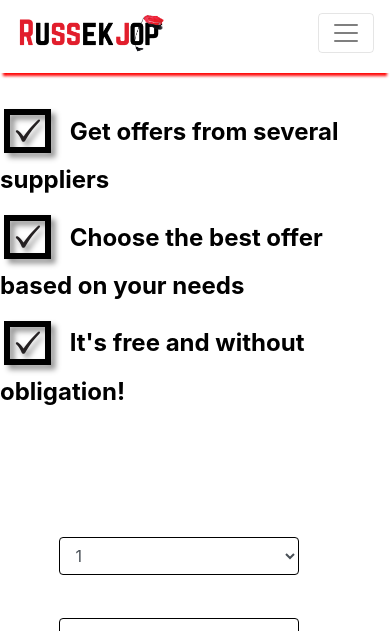
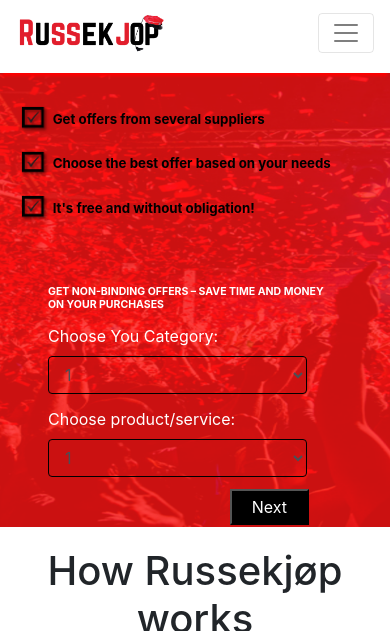
Before and after one commit to MughalUsama/Russekjop, a PHP site: page / in a window 390 px wide. Shown: the top 631 px of the page. Run offline with PHP 8.4, Linux system fonts and the light colour scheme; some libraries are stand-ins or nearby versions.

Commit message:
moved images to img folder and changed paths

```diff
--- /dev/null
+++ b/css/Styles.css
@@ -0,0 +1,104 @@
+
+body{
+	overflow: scroll;
+	overflow-x: hidden;
+}
+.cimage:hover{
+ transform: scale(0.99);
+ cursor: pointer;
+}
+.bimage:hover{
+ transform: scale(0.99);
+ cursor: pointer;
+}
+.myfont{
+  font-family: Candara,Calibri,Segoe,Segoe UI,Optima,Arial,sans-serif;
+}
+.myfontTimes{
+  font-family:'Segoe UI', Tahoma, Geneva, Verdana, sans-serif;
+}
+#div1st
+{
+	background-image: url("../img/Pictureb.png");
+	background-repeat: no-repeat;
+	background-position: center;
+	background-size: cover;
+  box-sizing: border-box;
+}
+::placeholder{
+	color: white;
+	font-weight: bold;
+}
+section{
+	font-size: 2vw;
+	width:100%;
+	height:30%;
+	font-size:30px;
+	text-align: center;
+}
+.divs{
+	color: black;
+	width:100%;
+}
+.divider{
+  position:absolute;
+  top:10%;
+  border-left:2px solid black;
+  z-index: 999;
+}
+.nopadding {
+   padding: 0 !important;
+   margin: 0 !important;
+}
+
+@media (min-width: 992px){
+  .A {
+    width: 33.33%;
+  }
+
+}
+
+@media (min-width: 768px) and (max-width: 991px){
+  .B {
+    width: 33.33%;
+  }
+  .col-md-12 > .divs{
+	width:95%;
+  }
+}
+
+
+.tick-img{
+  width: 60px;
+  margin-left: 10%;
+  }
+
+@media (max-width: 1024px){
+
+  h4{
+    font-size: 100% !important;
+  }
+}
+
+@media (max-width: 376px){
+  .tick-img{
+    margin-left: 10%;
+  }
+  }
+@media (max-width: 767px){
+  .C {
+    width: 100%;
+  }
+  h4{
+    font-size: 83% !important;
+  }
+
+.tick-img{
+  width: 30px;
+  margin-left: 5%;
+ }
+}
+.imagesStyle{
+  object-fit:cover !important;
+  height: 100% !important;
+}
--- a/index.php
+++ b/index.php
@@ -25,13 +25,13 @@
 	<div class="row" id="div1st">
 		<div class="col-lg-6 col-md-6 col-sm-6 col-xs-12 d-flex flex-column justify-content-center py-4" >
 				<div class="py-2" >
-					<img src="Picture3.png" class="tick-img"><h4 class="d-inline" style="font-weight: bold;color: black;"> Get offers from several suppliers</h4>
+					<img src="./img/Picturec.png" class="tick-img"><h4 class="d-inline" style="font-weight: bold;color: black;"> Get offers from several suppliers</h4>
 				</div>
 				<div class="py-2">
-					<img src="Picture3.png" class="tick-img"><h4 class="d-inline" style="font-weight: bold;color: black;"> Choose the best offer based on your needs</h4>
+					<img src="./img/Picturec.png" class="tick-img"><h4 class="d-inline" style="font-weight: bold;color: black;"> Choose the best offer based on your needs</h4>
 				</div>
 				<div class="py-2">
-					<img src="Picture3.png" class="tick-img" ><h4 class="d-inline" style="font-weight: bold;color: black;"> It's free and without obligation!</h4>
+					<img src="./img/Picturec.png" class="tick-img" ><h4 class="d-inline" style="font-weight: bold;color: black;"> It's free and without obligation!</h4>
 				</div>
 		</div>
 		<div class="col-lg-6 col-md-6 col-sm-6 col-xs-12 nopadding" >
@@ -67,7 +67,7 @@
 	<div class="row">
   		<div class="col-lg-4 col-md-4 col-sm-12">
   			<div class="divs">
-  				<img class="imagesStyle" src="Picture4.png" width="30%" height="75%" style="margin:auto;display: block;">
+  				<img class="imagesStyle" src="Picture./img/Pictured.png4.png" width="30%" height="75%" style="margin:auto;display: block;">
   				<section><p style="font-size: 2.4vw;font-weight: bold">Fill out the form</p></section>
   				<p class="text-center" style="padding-left: 10%;">Save time by simply filling out the form. We obtain offers from several providers based on your needs.</p>
   			</div>
@@ -75,7 +75,7 @@
 
   		<div class="col-lg-4 col-md-4 col-sm-12">
   			<div class="divs">
-  				<img class="imagesStyle" src="Picture5.png" width="30%" height="75%" style="margin:auto;display: block;">
+  				<img class="imagesStyle" src="./img/Picturee.png" width="30%" height="75%" style="margin:auto;display: block;">
   				<section><p style="font-size: 2.4vw;font-weight: bold">Receive offers</p></section>
   				<p class="text-center" style="padding-left: 10%;">Receive offers from several different suppliers and see which offer suits you best.</p>
   			</div>
@@ -86,7 +86,7 @@
 	<!-- Contains Icon-->
   		<div class="col-lg-4 col-md-4 col-sm-12">
   			<div class="divs">
-  				<img class="imagesStyle" src="Picture6.png" width="30%" height="75%" style="margin:auto;display: block;">
+  				<img class="imagesStyle" src="./img/Picturef.png" width="30%" height="75%" style="margin:auto;display: block;">
   				<section><p style="font-size: 2.4vw;font-weight: bold">Choose offer</p></section>
   				<p class="text-center" style="padding-left: 10%;">Choose the best offer based on your needs.</p>
   			</div>
```
Also changed, not shown: img/Picturea.png (renamed from Picture1.png), img/Pictureb.png (renamed from Picture2.png), img/Picturec.png (renamed from Picture3.png), img/Pictured.png (renamed from Picture4.png), img/Picturee.png (renamed from Picture5.png), img/Picturef.png (renamed from Picture6.png).
